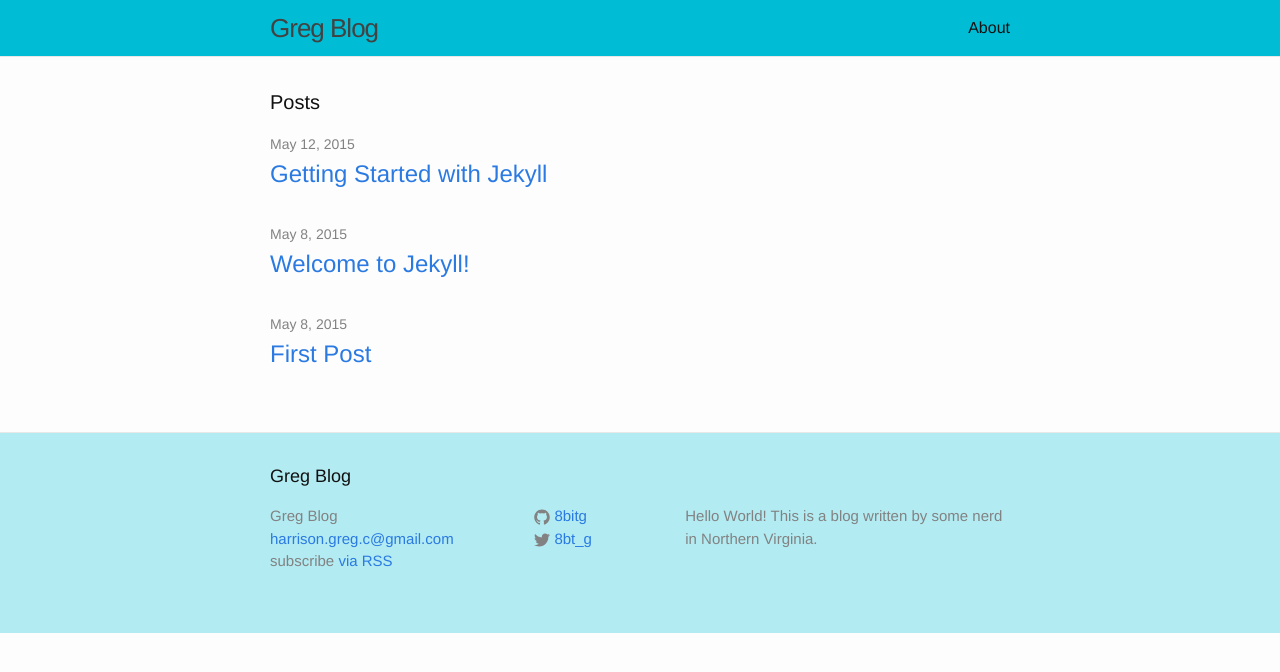
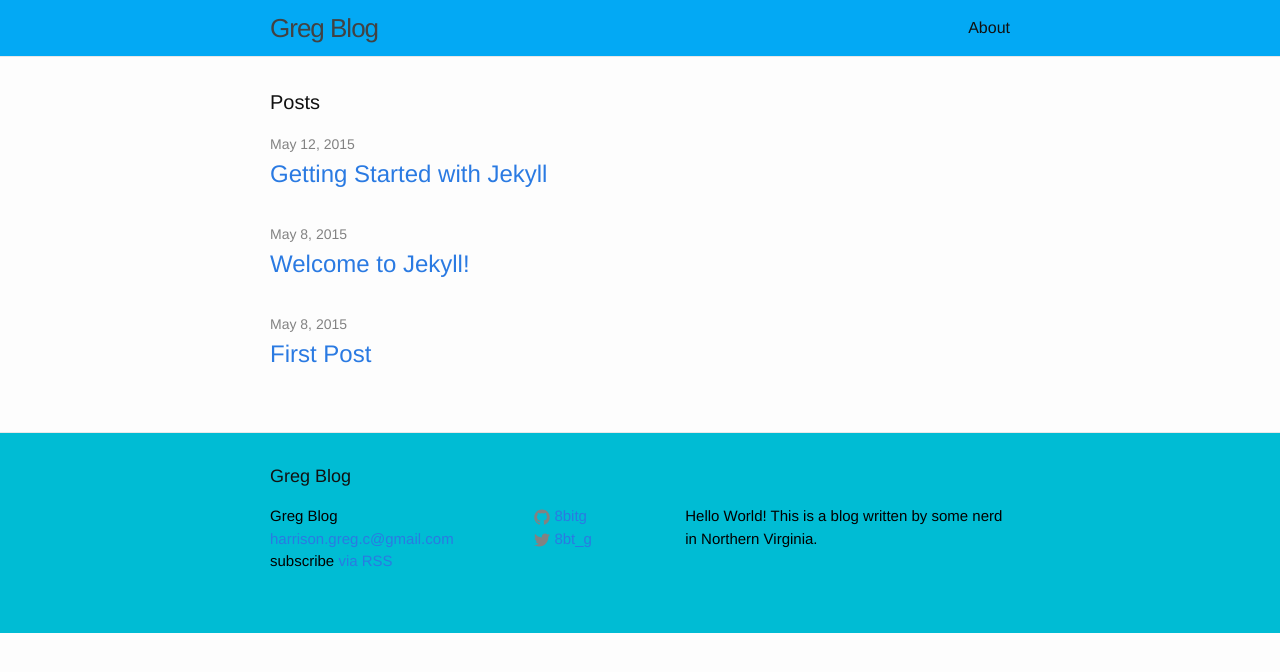
Before and after one commit to 8bitg/greg-blog, a Jekyll site: the page built from index.html, in a window 1280 px wide. Shown: the top 672 px of the page. Built offline with Jekyll 4.4.1, drawn with Linux system fonts in a browser that asks for light colours.

Commit message:
Made things a bit more readable

```diff
--- a/css/main.css
+++ b/css/main.css
@@ -146,7 +146,7 @@ pre {
  * Site header
  */
 .site-header {
-  background-color: #00BCD4;
+  background-color: #03A9F4;
   border-bottom: 1px solid #e8e8e8;
   min-height: 56px;
   position: relative; }
@@ -206,7 +206,7 @@ pre {
  * Site footer
  */
 .site-footer {
-  background-color: #B2EBF2;
+  background-color: #00BCD4;
   border-top: 1px solid #e8e8e8;
   padding: 30px 0px; }
 
@@ -221,7 +221,7 @@ pre {
 
 .footer-col-wrapper {
   font-size: 15px;
-  color: #828282;
+  color: black;
   margin-left: -15px; }
 
 .footer-col {
```
